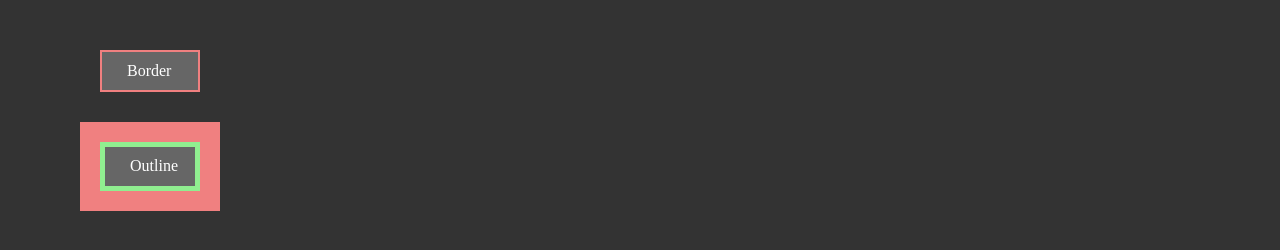
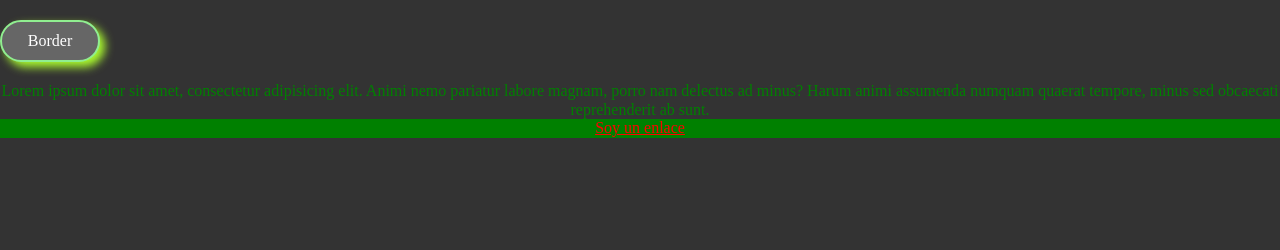
Before and after one commit to HTML-CSS-andJAVASCRIPT/3-CSS-Fundamentos-CSS, a plain HTML site: page index.html in a window 1280 px wide. Drawn offline with Linux system fonts and the light colour scheme.

Commit message:
box-shadow

```diff
--- a/css/styles.css
+++ b/css/styles.css
@@ -88,7 +88,7 @@ body{
     padding: 0;
 
 } */
-.box{
+/* .box{
     margin-left: auto;
     margin-right: auto;
     margin-top: 100px;
@@ -96,7 +96,7 @@ body{
     width: 300px;
     height: 300px;
 
-    border-radius: 50px;
+    border-radius: 50px; */
     /* border-radius: 50px; */
     /* border-bottom-left-radius: 50px;
     border-bottom-right-radius: 100px;
@@ -110,8 +110,8 @@ body{
     border-top-right-radius: 10px 50px;
     border-bottom-right-radius: 10px 50px;
     border-bottom-left-radius: 10px 50px; */
-    color:#333;
-    overflow:hidden;
+    /* color:#333;
+    overflow:hidden; */
 }
 .box-1, .box-2{
     padding: 15px;
@@ -174,3 +174,23 @@ body{
    outline: 20px solid lightcoral;
    border: 5px solid lightgreen
 }
+.box{
+    background-color: #666;
+    width: 100px;
+    padding: 10px 0;
+    margin: 20px 0;
+    border: 2px solid lightgreen;
+    text-align: center;
+    border-radius: 30px;
+    box-shadow:5px 5px 10px greenyellow;
+}
+.text{
+    text-align: center;
+}
+.link{
+    color:red;
+    background-color: green;
+    display: block;
+    text-align: center;
+
+}
--- a/index.html
+++ b/index.html
@@ -44,8 +44,10 @@
    <!-- <a href="#" class="inline">Elemento de linea</a>
    <a href="#" class="inline">Elemento de linea 2</a> -->
 
-   <div class="border">Border</div>
-   <div class="outline">Outline</div>
+  <div class="box">Border</div>
+<!-- <div class="outline">Outline</div>  -->
+  <p class="text">Lorem ipsum dolor sit amet, consectetur adipisicing elit. Animi nemo pariatur labore magnam, porro nam delectus ad minus? Harum animi assumenda numquam quaerat tempore, minus sed obcaecati reprehenderit ab sunt.</p>
+  <a href="#" class="link">Soy un enlace</a>
 
 </body>
 </html>
```
Also changed, not shown: 1 other file.
